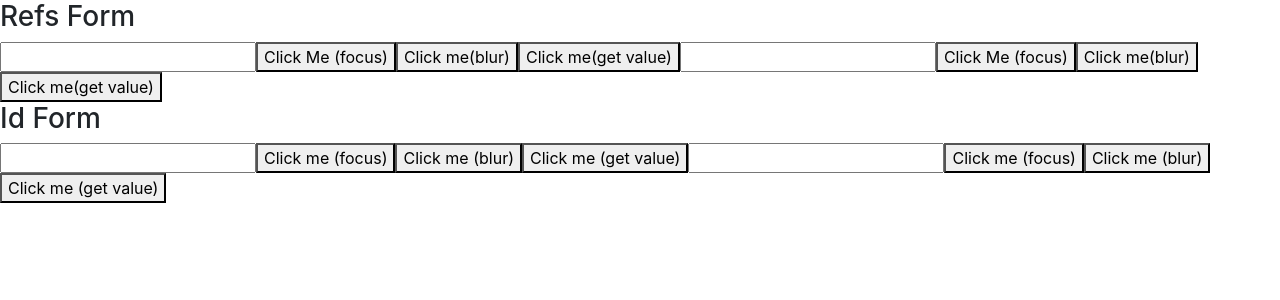
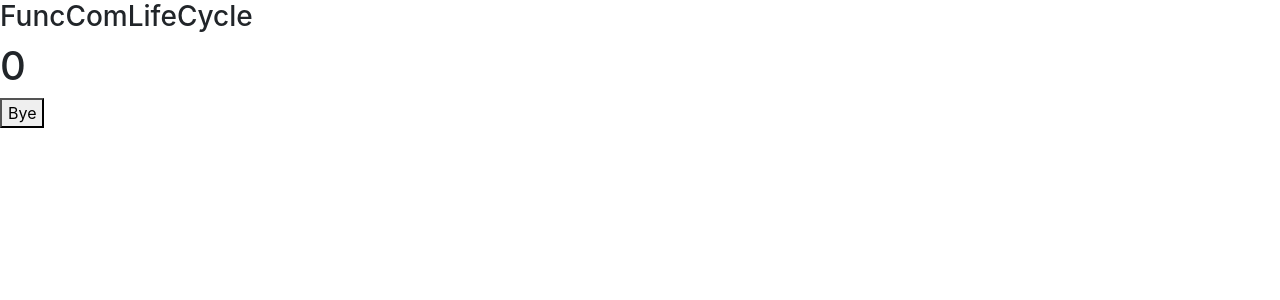
Before and after one commit to ashleyc2219/react-practice, a React (Create React App) app: page / in a window 1280 px wide. Shown: the top 300 px of the page. Built offline with nearby package versions, Linux system fonts and the light colour scheme.

Commit message:
Class & Func 元件 生命週期

```diff
--- a/src/App.js
+++ b/src/App.js
@@ -1,20 +1,20 @@
-import logo from './logo.svg'
-import './App.css'
-import FormValid from './components/FormValid'
-import FormInput from './components/FormInput'
-
-import RefsFrom from './components/RefsFrom'
-import IdForm from './components/IdForm'
+import React, { useState, useEffect } from 'react'
+import FuncComLifeCycle from './components/FuncComLifeCycle'
 
 function App() {
+  const [alive, setAlive] = useState(true)
+
   return (
     <>
-      <h3>Refs Form</h3>
-      <RefsFrom />
-      <RefsFrom />
-      <h3>Id Form</h3>
-      <IdForm />
-      <IdForm />
+      <h3>FuncComLifeCycle</h3>
+      {alive && <FuncComLifeCycle />}
+      <button
+        onClick={() => {
+          setAlive(!alive)
+        }}
+      >
+        {alive ? 'Bye' : 'Appear!'}
+      </button>
     </>
   )
 }
--- /dev/null
+++ b/src/components/FuncComLifeCycle.js
@@ -0,0 +1,37 @@
+import React, { useEffect } from 'react'
+import { useState } from 'react'
+
+function FuncComLifeCycle(props) {
+  const [total, setTotal] = useState(0)
+
+  // didMount
+  useEffect(() => {
+    console.log('didMount')
+  }, [])
+
+  // didMount + didUpdate
+  useEffect(() => {
+    console.log('didMount + didUpdate')
+  }, [total])
+
+  // willUnmount
+  useEffect(() => {
+    return () => {
+      console.log('willUnmount')
+    }
+  }, [])
+
+  return (
+    <>
+      <h1
+        onClick={() => {
+          setTotal(total + 1)
+        }}
+      >
+        {total}
+      </h1>
+    </>
+  )
+}
+
+export default FuncComLifeCycle
```
Also changed, not shown: src/components/ClassComLifeCycle.js (added, +37 -0 lines).
